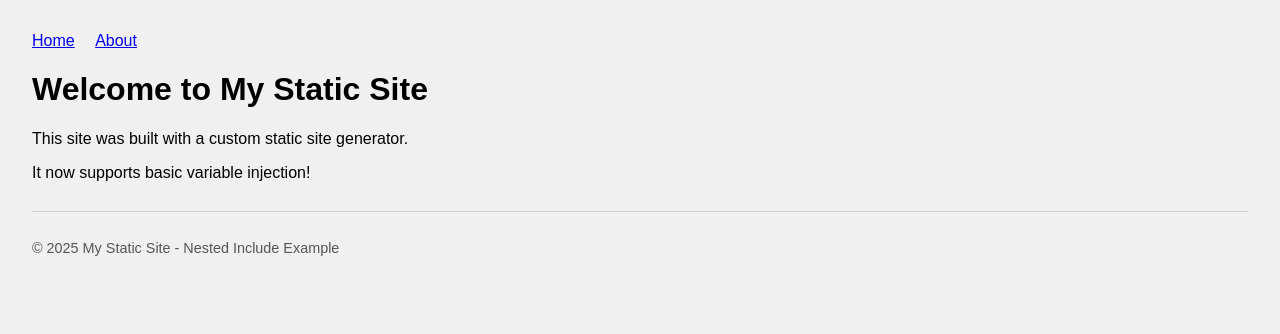
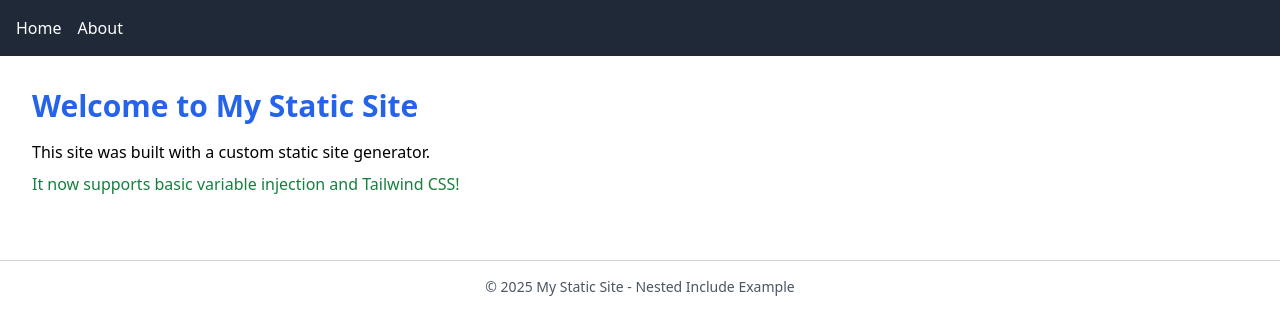
Before and after one commit to bamboounderwear/includes, a website: page src/pages/index.html in a window 1280 px wide. Drawn offline with nearby package versions, Linux system fonts and the light colour scheme; files that its build step writes are made by us from their sources.

Commit message:
tailwind test

```diff
--- a/src/components/copyright.html
+++ b/src/components/copyright.html
@@ -1,2 +1,2 @@
 <!-- File: src/components/copyright.html -->
-<p>© 2025 My Static Site - Nested Include Example</p>
+<p class="text-center">© 2025 My Static Site - Nested Include Example</p> <!-- Example: Added centering class -->
--- a/src/components/footer.html
+++ b/src/components/footer.html
@@ -1,6 +1,6 @@
 <!-- File: src/components/footer.html -->
 </main> <!-- Close main tag -->
-<footer>
+<footer class="mt-8 border-t border-gray-300 pt-4 text-sm text-gray-600"> <!-- Example: Added Tailwind classes -->
     <include src="copyright.html" /> <!-- Include the copyright partial -->
 </footer>
 <script src="/js/main.js"></script> <!-- ADDED JS SCRIPT LINK -->
--- a/src/components/header.html
+++ b/src/components/header.html
@@ -3,15 +3,16 @@
 <head>
   <meta charset="UTF-8">
   <title>{{ pageTitle }}</title> <!-- Variable Placeholder -->
-  <link rel="stylesheet" href="/css/style.css"> <!-- ADDED CSS LINK -->
+  <!-- Updated link to point to the CSS file generated by Tailwind -->
+  <link rel="stylesheet" href="/css/style.css">
 </head>
-<body>
-  <header>
+<body class="font-sans"> <!-- Example: Added a base Tailwind class -->
+  <header class="bg-gray-800 text-white p-4"> <!-- Example: Added Tailwind classes -->
     <nav>
-      <ul>
-        <li><a href="/">Home</a></li>
-        <li><a href="/about.html">About</a></li>
+      <ul class="flex space-x-4"> <!-- Example: Added Tailwind classes -->
+        <li><a href="/" class="hover:text-gray-300">Home</a></li>
+        <li><a href="/about.html" class="hover:text-gray-300">About</a></li>
       </ul>
     </nav>
   </header>
-  <main> <!-- Added main tag for better structure -->
+  <main class="p-4 md:p-8"> <!-- Example: Added Tailwind classes with responsive padding -->
--- a/src/css/style.css
+++ /dev/null
@@ -1,23 +0,0 @@
-body {
-    font-family: sans-serif;
-    margin: 2em;
-    background-color: #f0f0f0;
-  }
-
-  header nav ul {
-    list-style: none;
-    padding: 0;
-  }
-
-  header nav ul li {
-    display: inline-block;
-    margin-right: 1em;
-  }
-
-  footer {
-    margin-top: 2em;
-    border-top: 1px solid #ccc;
-    padding-top: 1em;
-    font-size: 0.9em;
-    color: #555;
-  }
--- a/src/pages/index.html
+++ b/src/pages/index.html
@@ -1,5 +1,6 @@
+<!-- File: src/pages/index.html -->
 <include src="header.html" pageTitle="Welcome Home" />
-  <h1>Welcome to My Static Site</h1>
-  <p>This site was built with a custom static site generator.</p>
-  <p>It now supports basic variable injection!</p>
+  <h1 class="text-3xl font-bold text-blue-600 mb-4">Welcome to My Static Site</h1> <!-- Example Tailwind classes -->
+  <p class="mb-2">This site was built with a custom static site generator.</p>
+  <p class="text-green-700">It now supports basic variable injection and Tailwind CSS!</p> <!-- Example Tailwind classes -->
 <include src="footer.html" />
--- /dev/null
+++ b/tailwind.config.js
@@ -0,0 +1,12 @@
+// File: tailwind.config.js
+/** @type {import('tailwindcss').Config} */
+module.exports = {
+    content: [
+      './src/**/*.html', // Scan all HTML files in src
+      './src/**/*.js',   // Include JS if you add classes dynamically
+    ],
+    theme: {
+      extend: {},
+    },
+    plugins: [],
+  }
```
Also changed, not shown: build.js (+85 -20 lines), package.json (+6 -1 lines), src/css/tailwind-input.css (added, +11 -0 lines).
